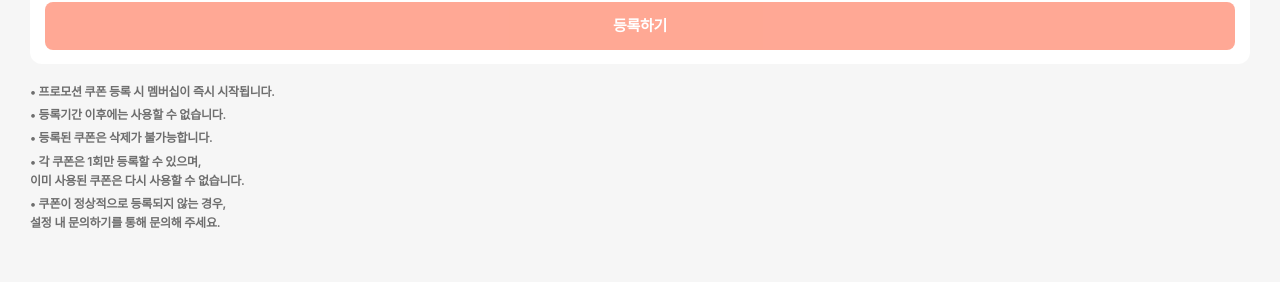
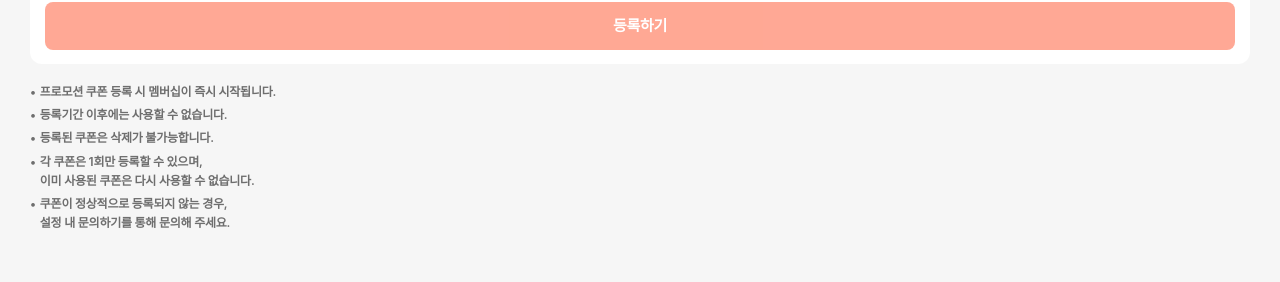
Before and after one commit to teamTododok/Tododok_Web, a Next.js app: page /voucher in a window 1280 px wide. Shown: the part 427-709 px from the top of the page. Built offline with nearby package versions, Linux system fonts and the light colour scheme; no server answers; sample sign-in values are in the browser's storage; a web font is replaced by a local one.

Commit message:
design: 불릿 텍스트 줄바꿈 시 들여쓰기 적용

```diff
--- a/src/app/voucher/VoucherForm.tsx
+++ b/src/app/voucher/VoucherForm.tsx
@@ -192,10 +192,13 @@ export default function VoucherForm() {
               lineHeight: "160%",
               letterSpacing: "-0.02em",
               color: "#6E6E6E",
-              whiteSpace: "pre-line",
+              display: "flex",
+              alignItems: "flex-start",
+              gap: 4,
             }}
           >
-            • {text}
+            <span style={{ flexShrink: 0 }}>•</span>
+            <span style={{ whiteSpace: "pre-line" }}>{text}</span>
           </li>
         ))}
       </ul>
```
